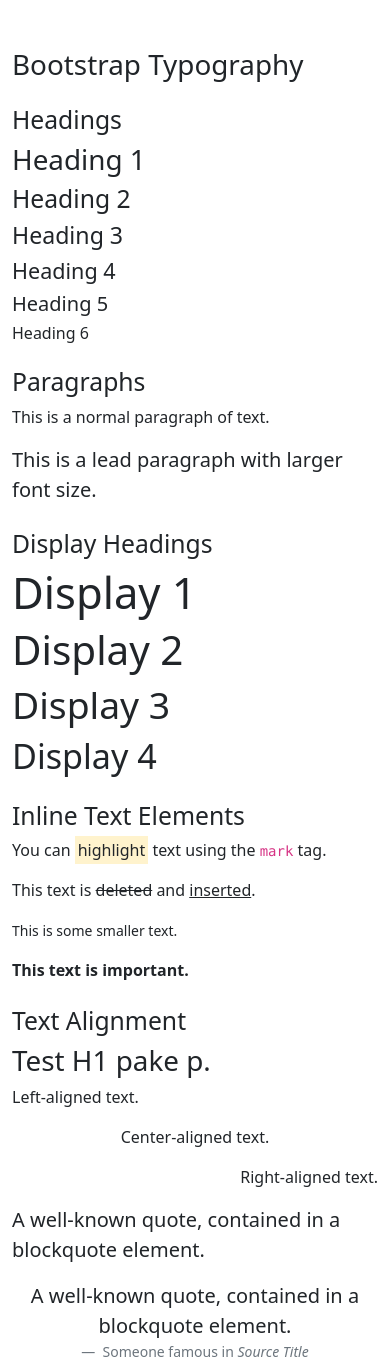
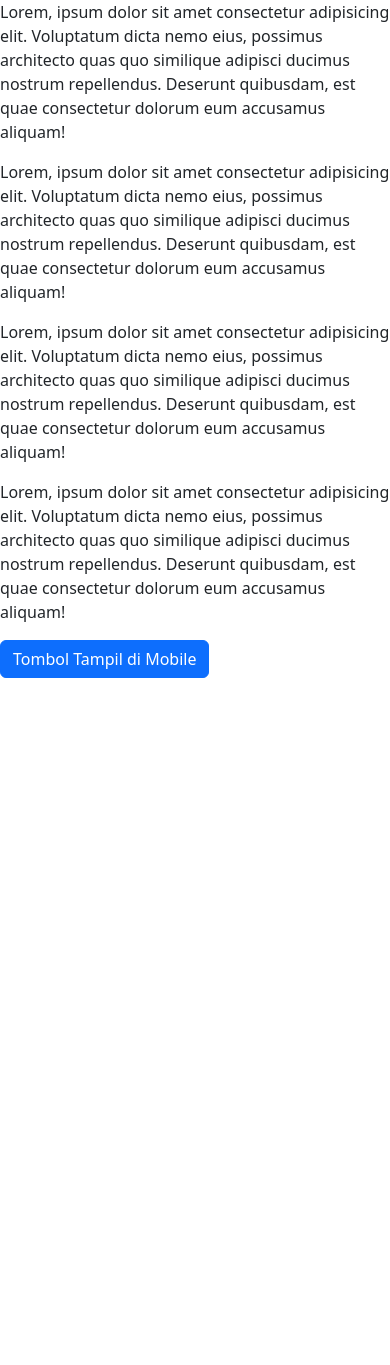
Before and after one commit to Audyari/Bootstrap-CSS-Dasar, a plain HTML site: page index.html in a window 390 px wide. After the commit the page ends 844 px from the top, so only its background shows below. Drawn offline with Linux system fonts and the light colour scheme.

Commit message:
Breakpoint

```diff
--- a/index.html
+++ b/index.html
@@ -9,51 +9,32 @@
 </head>
 
 <body>
-    <div class="container my-5">
-        <h1>Bootstrap Typography</h1>
-
-        <h2 class="mt-4">Headings</h2>
-        <h1>Heading 1</h1>
-        <h2>Heading 2</h2>
-        <h3>Heading 3</h3>
-        <h4>Heading 4</h4>
-        <h5>Heading 5</h5>
-        <h6>Heading 6</h6>
-
-        <h2 class="mt-4">Paragraphs</h2>
-        <p>This is a normal paragraph of text.</p>
-        <p class="lead">This is a lead paragraph with larger font size.</p>
-
-        <h2 class="mt-4">Display Headings</h2>
-        <h1 class="display-1">Display 1</h1>
-        <h1 class="display-2">Display 2</h1>
-        <h1 class="display-3">Display 3</h1>
-        <h1 class="display-4">Display 4</h1>
-
-        <h2 class="mt-4">Inline Text Elements</h2>
-        <p>You can <mark>highlight</mark> text using the <code>mark</code> tag.</p>
-        <p>This text is <del>deleted</del> and <ins>inserted</ins>.</p>
-        <p><small>This is some smaller text.</small></p>
-        <p><strong>This text is important.</strong></p>
-
-        <h2 class="mt-4">Text Alignment</h2>
-        <p class="h1">Test H1 pake p.</p>
-        <p class="text-start">Left-aligned text.</p>
-        <p class="text-center">Center-aligned text.</p>
-        <p class="text-end">Right-aligned text.</p>
-
-        <blockquote class="blockquote">
-            <p>A well-known quote, contained in a blockquote element.</p>
-          </blockquote>
-
-          <figure class="text-center">
-            <blockquote class="blockquote">
-              <p>A well-known quote, contained in a blockquote element.</p>
-            </blockquote>
-            <figcaption class="blockquote-footer">
-              Someone famous in <cite title="Source Title">Source Title</cite>
-            </figcaption>
-          </figure>
+    <div>
+        <div class="row">
+            <div class="col-12 col-sm-6 col-md-4 col-lg-3">
+                <P>Lorem, ipsum dolor sit amet consectetur adipisicing elit. Voluptatum dicta nemo eius, possimus
+                    architecto quas quo similique adipisci ducimus nostrum repellendus. Deserunt quibusdam, est quae
+                    consectetur dolorum eum accusamus aliquam!</P>
+            </div>
+            <div class="col-12 col-sm-6 col-md-4 col-lg-3">
+                <P>Lorem, ipsum dolor sit amet consectetur adipisicing elit. Voluptatum dicta nemo eius, possimus
+                    architecto quas quo similique adipisci ducimus nostrum repellendus. Deserunt quibusdam, est quae
+                    consectetur dolorum eum accusamus aliquam!</P>
+            </div>
+            <div class="col-12 col-sm-6 col-md-4 col-lg-3">
+                <P>Lorem, ipsum dolor sit amet consectetur adipisicing elit. Voluptatum dicta nemo eius, possimus
+                    architecto quas quo similique adipisci ducimus nostrum repellendus. Deserunt quibusdam, est quae
+                    consectetur dolorum eum accusamus aliquam!</P>
+            </div>
+            <div class="col-12 col-sm-6 col-md-4 col-lg-3">
+                <P>Lorem, ipsum dolor sit amet consectetur adipisicing elit. Voluptatum dicta nemo eius, possimus
+                    architecto quas quo similique adipisci ducimus nostrum repellendus. Deserunt quibusdam, est quae
+                    consectetur dolorum eum accusamus aliquam!</P>
+            </div>
+        </div>
+    </div>
+    <button class="btn btn-primary d-block d-sm-none">Tombol Tampil di Mobile</button>
+    <button class="btn btn-secondary d-none d-sm-block">Tombol Tampil di Desktop</button>
     </div>
 
 </body>
```
Also changed, not shown: Dokument.txt.
